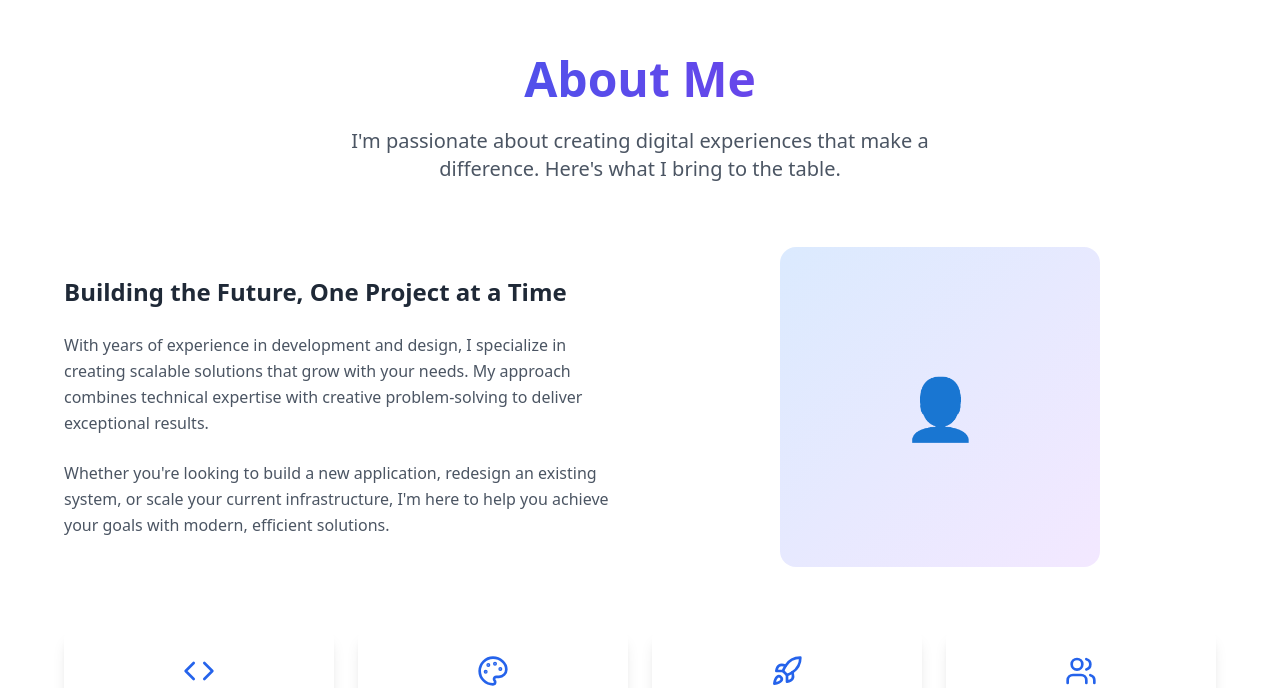
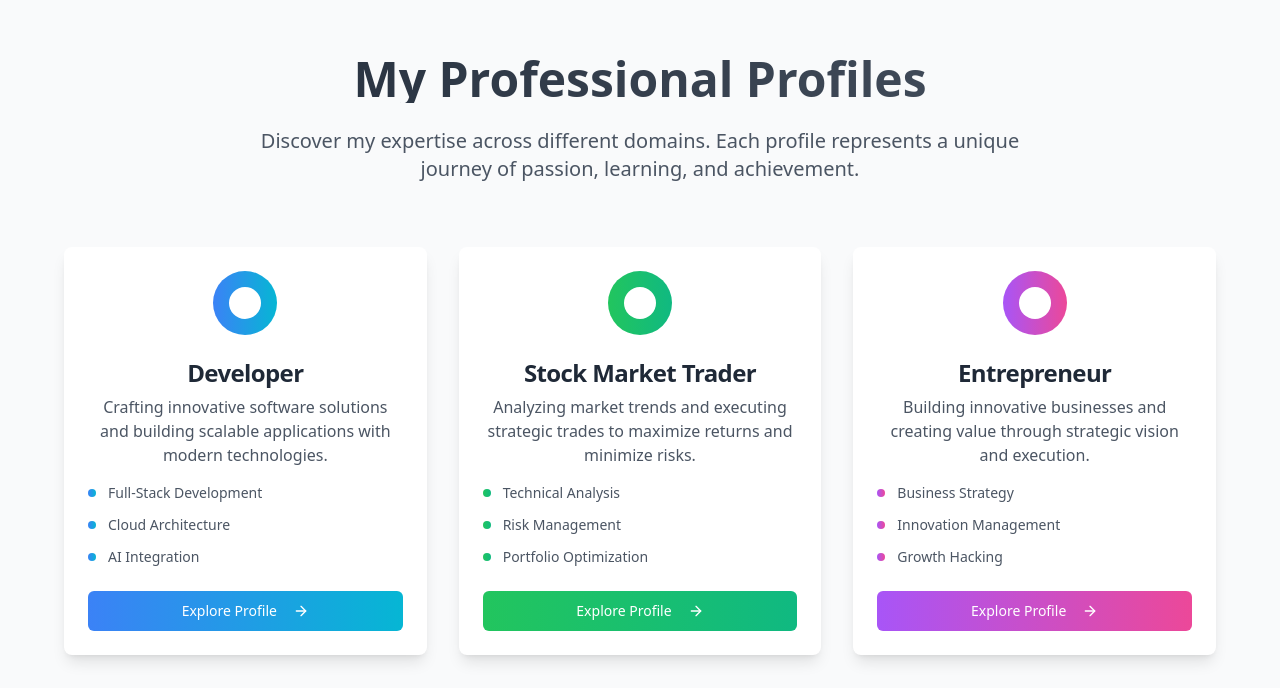
Before and after one commit to gokulgb7/personal-web-hivemind, a React (Vite) app: page / in a window 1280 px wide. Shown: the part 825-1513 px from the top of the page. Built offline with nearby package versions, Linux system fonts and the light colour scheme.

Commit message:
Refactor: Update hero section and add profile links
Update the hero section to reflect a broader scope beyond just developer. Add a section with links to developer, trader, and entrepreneur profiles, allowing for future expansion.

```diff
--- a/src/components/layout/Header.tsx
+++ b/src/components/layout/Header.tsx
@@ -9,6 +9,7 @@ const Header = () => {
 
   const navigationItems = [
     { name: 'Home', href: '#home' },
+    { name: 'Profiles', href: '#profiles' },
     { name: 'About', href: '#about' },
     { name: 'Projects', href: '#projects' },
     { name: 'Contact', href: '#contact' },
--- a/src/components/sections/HeroSection.tsx
+++ b/src/components/sections/HeroSection.tsx
@@ -14,15 +14,15 @@ const HeroSection = () => {
               Welcome to My World
             </h1>
             <p className="text-xl md:text-2xl text-gray-600 mb-8 max-w-2xl mx-auto leading-relaxed">
-              I'm a passionate developer creating amazing digital experiences.
-              Let's build something incredible together.
+              Multi-faceted professional passionate about technology, markets, and innovation.
+              Explore my journey across different domains.
             </p>
           </div>
 
           {/* Call to Action Buttons */}
           <div className="flex flex-col sm:flex-row gap-4 justify-center mb-12">
             <Button size="lg" className="bg-gradient-to-r from-blue-600 to-purple-600 hover:from-blue-700 hover:to-purple-700 text-white px-8 py-3 text-lg">
-              View My Work
+              Explore My Profiles
             </Button>
             <Button variant="outline" size="lg" className="px-8 py-3 text-lg">
               Get In Touch
--- /dev/null
+++ b/src/components/sections/ProfilesSection.tsx
@@ -0,0 +1,85 @@
+
+import React from 'react';
+import { Card, CardContent, CardDescription, CardHeader, CardTitle } from '@/components/ui/card';
+import { Button } from '@/components/ui/button';
+import { ArrowRight } from 'lucide-react';
+
+const ProfilesSection = () => {
+  const profiles = [
+    {
+      title: "Developer",
+      description: "Crafting innovative software solutions and building scalable applications with modern technologies.",
+      highlights: ["Full-Stack Development", "Cloud Architecture", "AI Integration"],
+      color: "from-blue-500 to-cyan-500",
+      link: "/developer"
+    },
+    {
+      title: "Stock Market Trader",
+      description: "Analyzing market trends and executing strategic trades to maximize returns and minimize risks.",
+      highlights: ["Technical Analysis", "Risk Management", "Portfolio Optimization"],
+      color: "from-green-500 to-emerald-500",
+      link: "/trader"
+    },
+    {
+      title: "Entrepreneur",
+      description: "Building innovative businesses and creating value through strategic vision and execution.",
+      highlights: ["Business Strategy", "Innovation Management", "Growth Hacking"],
+      color: "from-purple-500 to-pink-500",
+      link: "/entrepreneur"
+    }
+  ];
+
+  return (
+    <section id="profiles" className="py-20 bg-gray-50">
+      <div className="container mx-auto px-4">
+        <div className="text-center mb-16">
+          <h2 className="text-4xl md:text-5xl font-bold mb-6 bg-gradient-to-r from-gray-800 to-gray-600 bg-clip-text text-transparent">
+            My Professional Profiles
+          </h2>
+          <p className="text-xl text-gray-600 max-w-3xl mx-auto">
+            Discover my expertise across different domains. Each profile represents a unique journey of passion, learning, and achievement.
+          </p>
+        </div>
+
+        <div className="grid md:grid-cols-3 gap-8 max-w-6xl mx-auto">
+          {profiles.map((profile, index) => (
+            <Card key={index} className="group hover:shadow-2xl transition-all duration-300 hover:-translate-y-2 border-0 shadow-lg">
+              <CardHeader className="text-center pb-4">
+                <div className={`w-16 h-16 mx-auto mb-4 rounded-full bg-gradient-to-r ${profile.color} flex items-center justify-center`}>
+                  <div className="w-8 h-8 bg-white rounded-full"></div>
+                </div>
+                <CardTitle className="text-2xl font-bold text-gray-800">
+                  {profile.title}
+                </CardTitle>
+                <CardDescription className="text-gray-600 text-base">
+                  {profile.description}
+                </CardDescription>
+              </CardHeader>
+
+              <CardContent className="pt-0">
+                <div className="space-y-3 mb-6">
+                  {profile.highlights.map((highlight, idx) => (
+                    <div key={idx} className="flex items-center text-sm text-gray-600">
+                      <div className={`w-2 h-2 rounded-full bg-gradient-to-r ${profile.color} mr-3`}></div>
+                      {highlight}
+                    </div>
+                  ))}
+                </div>
+
+                <Button
+                  className={`w-full bg-gradient-to-r ${profile.color} hover:opacity-90 text-white group-hover:shadow-lg transition-all duration-300`}
+                  onClick={() => console.log(`Navigate to ${profile.link}`)}
+                >
+                  Explore Profile
+                  <ArrowRight className="ml-2 w-4 h-4 group-hover:translate-x-1 transition-transform" />
+                </Button>
+              </CardContent>
+            </Card>
+          ))}
+        </div>
+      </div>
+    </section>
+  );
+};
+
+export default ProfilesSection;
--- a/src/pages/Index.tsx
+++ b/src/pages/Index.tsx
@@ -3,6 +3,7 @@ import React from 'react';
 import Header from '@/components/layout/Header';
 import Footer from '@/components/layout/Footer';
 import HeroSection from '@/components/sections/HeroSection';
+import ProfilesSection from '@/components/sections/ProfilesSection';
 import AboutSection from '@/components/sections/AboutSection';
 import ProjectsSection from '@/components/sections/ProjectsSection';
 import ContactSection from '@/components/sections/ContactSection';
@@ -13,6 +14,7 @@ const Index = () => {
       <Header />
       <main>
         <HeroSection />
+        <ProfilesSection />
         <AboutSection />
         <ProjectsSection />
         <ContactSection />
```
